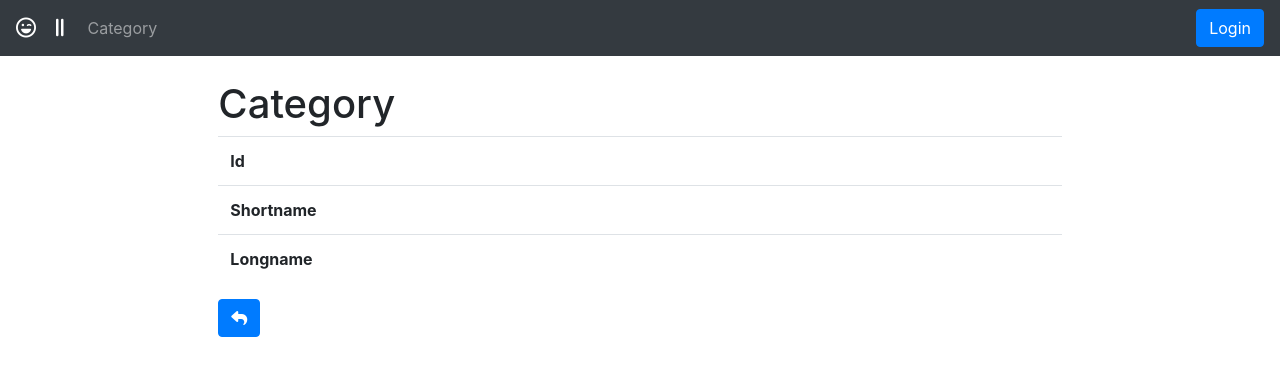
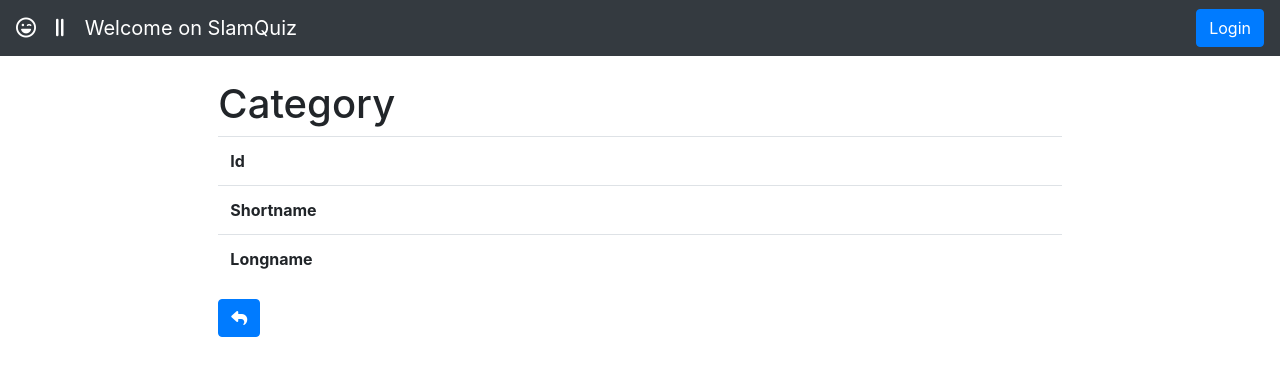
Before and after one commit to gyredf/SlamQuiz, a Symfony app: template templates/category/show.html.twig in a window 1280 px wide. Shown: the top 376 px of the page. Run offline with Twig, Linux system fonts and the light colour scheme; the template is opened without the code that fills it, so the values that code supplies are empty; some libraries are stand-ins or nearby versions.

Commit message:
[Trans] Add somme translation

```diff
--- a/templates/base.html.twig
+++ b/templates/base.html.twig
@@ -11,7 +11,8 @@
     </head>
     <body>
         <nav class="navbar navbar-expand-md navbar-dark bg-dark">
-            <a class="navbar-brand" href="/"><i class="far fa-laugh-wink"></i>&ensp;&ensp;<i class="fas fa-grip-lines-vertical"></i></a>
+            {% if not app.user %}<a class="navbar-brand" href="/"><i class="far fa-laugh-wink"></i>&ensp;&ensp;<i class="fas fa-grip-lines-vertical"></i> &ensp; {{'Welcome on SlamQuiz'|trans}}</a>{% endif %}
+            {% if app.user %}<a class="navbar-brand" href="/"><i class="far fa-laugh-wink"></i>&ensp;&ensp;<i class="fas fa-grip-lines-vertical"></i></a>{% endif %}
             <button class="navbar-toggler" type="button" data-toggle="collapse" data-target="#navbarsExampleDefault" aria-controls="navbarsExampleDefault" aria-expanded="false" aria-label="Toggle navigation">
                 <span class="navbar-toggler-icon"></span>
             </button>
@@ -22,7 +23,9 @@
                     {% if is_granted('ROLE_SUPER_ADMIN') %}<a class="nav-link" href="{{url('user_index')}}">{{'Users'|trans}}</a>{% endif %}
                 </li>
                 <li class="nav-item">
-                    <a class="nav-link" href="{{ path('category_index') }}">{{'Category'|trans}}</a>
+                    {% if app.user %}
+                        <a class="nav-link" href="{{ path('category_index') }}">{{'Category'|trans}}</a>
+                    {% endif %}
                 </li>
                 </ul>
 
```
Also changed, not shown: 3 other files.
